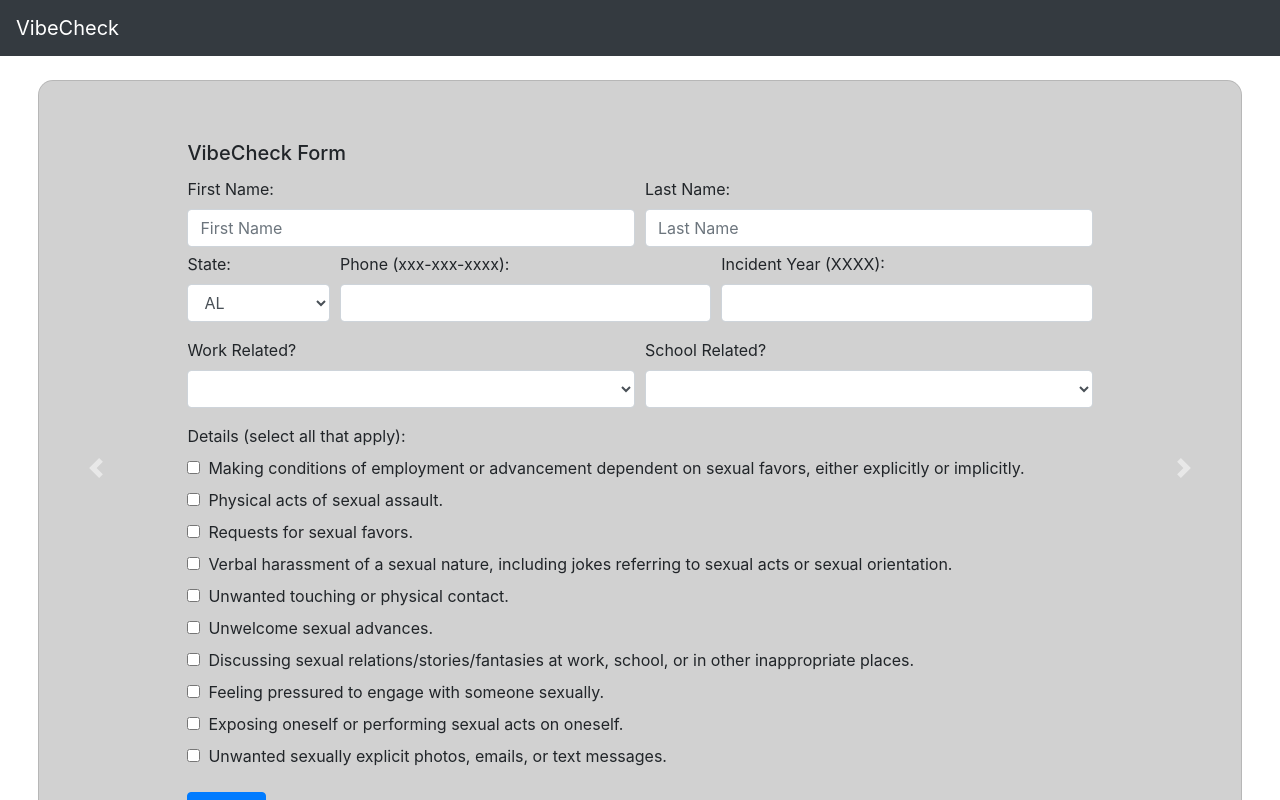
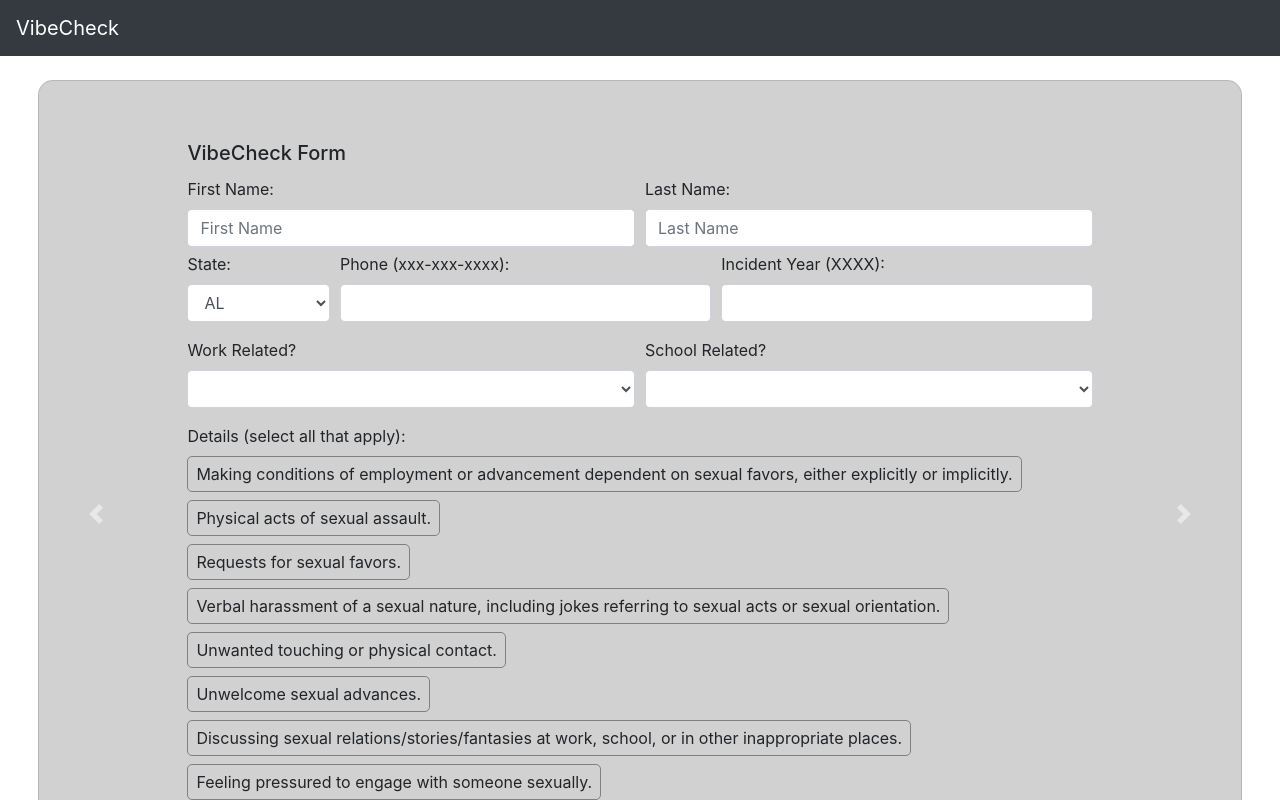
Before and after one commit to jtng3/fullstack-final-project-f20-viibecheck, a React (Create React App) app in the folder react-site/vibecheck/: page / in a window 1280 px wide. Both pictures are taken after a click on the item 640 px from the left and 572 px from the top of the page. Shown: the top 800 px of the page. Built offline with nearby package versions, Linux system fonts and the light colour scheme.

Commit message:
implemented hidden checkbox with label as a button in Details.js, added Details.css

```diff
--- a/react-site/vibecheck/src/components/Card.css
+++ b/react-site/vibecheck/src/components/Card.css
@@ -1,7 +1,7 @@
 #text-card {
     background-color: #d1d1d1;
     border-radius: 15px;
-    height: 65vh;
+    height: auto;
     padding-left: 10vw;
     padding-right: 10vw;
     padding-top: 5vh;
@@ -13,7 +13,7 @@
 #form-card {
     background-color: #d1d1d1;
     border-radius: 15px;
-    height: 100vh;
+    height: auto;
     padding-left: 10vw;
     padding-right: 10vw;
     padding-top: 5vh;
--- /dev/null
+++ b/react-site/vibecheck/src/components/form-components/Details.css
@@ -0,0 +1,19 @@
+input.chk-btn {
+  display: none;
+}
+
+input.chk-btn + label {
+  border: 1px solid grey;
+  background: ghoswhite;
+  padding: 5px 8px;
+  cursor: pointer;
+  border-radius: 5px;
+}
+input.chk-btn:not(:checked) + label:hover {
+  box-shadow: 0px 1px 3px;
+}
+input.chk-btn + label:active,
+input.chk-btn:checked + label {
+  box-shadow: 0px 0px 3px inset;
+  background: #eee;
+}
--- a/react-site/vibecheck/src/components/form-components/Details.jsx
+++ b/react-site/vibecheck/src/components/form-components/Details.jsx
@@ -1,9 +1,9 @@
 import React from "react";
 import { Form } from "react-bootstrap";
 import detailTypes from "./detailTypes";
+import "./Details.css";
 
 function Details(props) {
-
   return (
     <Form.Group id="detailsContainer">
       <Form.Label htmlFor="location" id="stateLabel">
@@ -11,13 +11,23 @@
       </Form.Label>
       {detailTypes.map((detailType, index) => (
         <div key={index}>
+          {/*           <label>
+            <input
+              className="chk-btn mr-2"
+              type="checkbox"
+              name={detailType.id}
+              onChange={props.updateDetails}
+            />
+            {detailType.content}
+          </label> */}
           <input
-            className="mr-2"
             type="checkbox"
+            class="chk-btn"
+            id={detailType.id}
             name={detailType.id}
             onChange={props.updateDetails}
           />
-          <label>{detailType.content}</label>
+          <label for={detailType.id}>{detailType.content}</label>
         </div>
       ))}
     </Form.Group>
```
